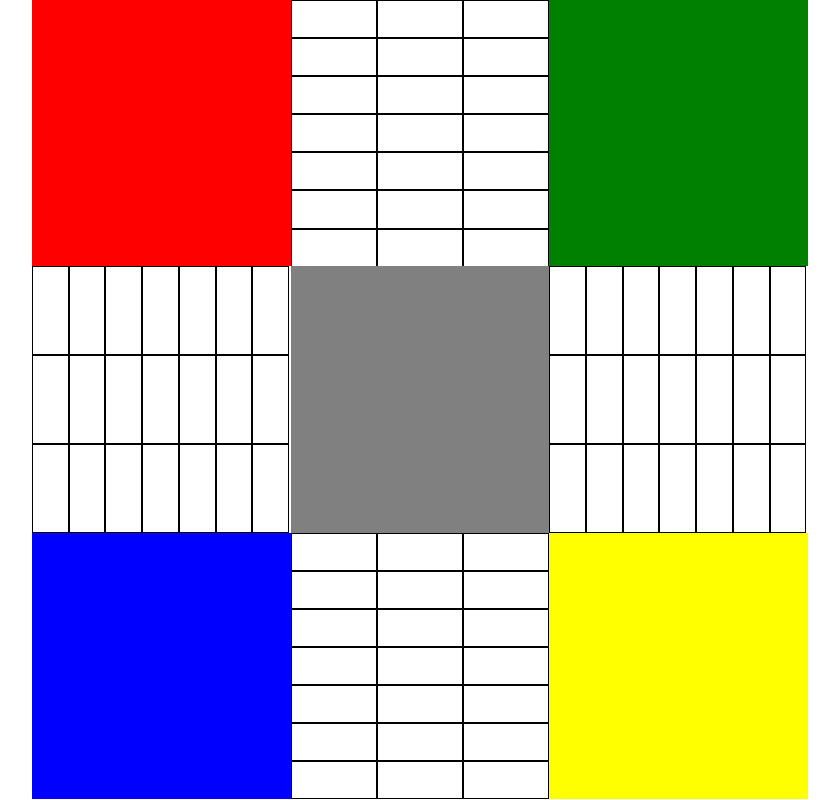
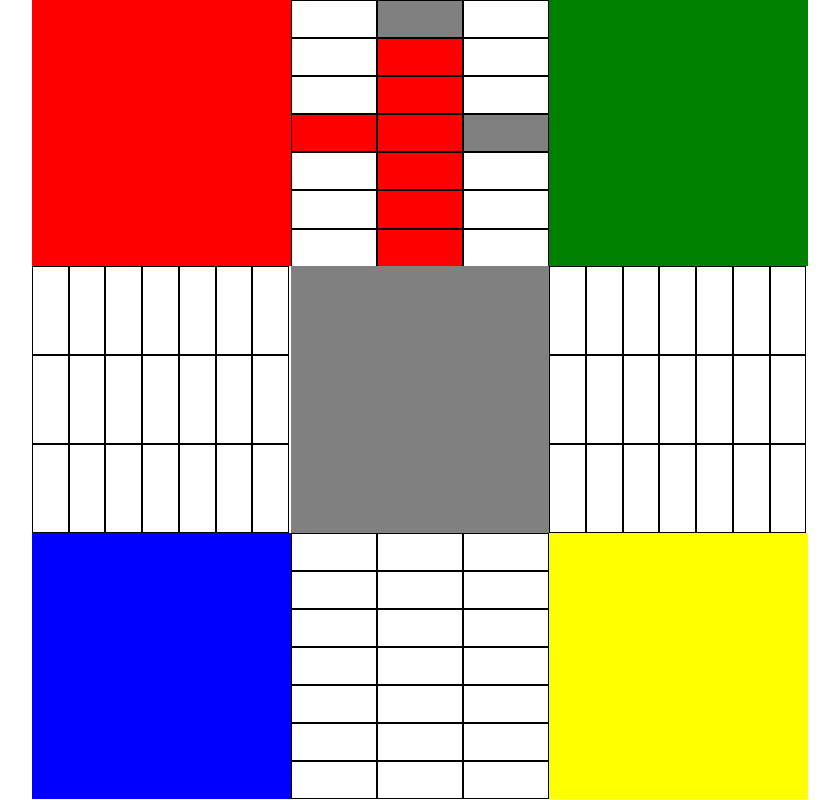
Before and after one commit to tomasrobino/u1-a2-responsive, a plain HTML site: page index.html in a window 1280 px wide. Shown: the whole page, without its empty margins (220-1059 px from the left). Drawn offline with nearby package versions, Linux system fonts and the light colour scheme.

Commit message:
casilleros norte

```diff
--- a/index.html
+++ b/index.html
@@ -13,37 +13,37 @@
         <div class="cuadrado col-4 g-0">
             <div class="fila row g-0">
                 <div class="casillero col-4"></div>
-                <div class="casillero col-4"></div>
+                <div class="casillero col-4 grisc"></div>
                 <div class="casillero col-4"></div>
             </div>
             <div class="fila row g-0">
                 <div class="casillero col-4"></div>
-                <div class="casillero col-4"></div>
+                <div class="casillero col-4 rojoc"></div>
                 <div class="casillero col-4"></div>
             </div>
             <div class="fila row g-0">
                 <div class="casillero col-4"></div>
+                <div class="casillero col-4 rojoc"></div>
                 <div class="casillero col-4"></div>
+            </div>
+            <div class="fila row g-0">
+                <div class="casillero col-4 rojoc"></div>
+                <div class="casillero col-4 rojoc"></div>
+                <div class="casillero col-4 grisc"></div>
+            </div>
+            <div class="fila row g-0">
+                <div class="casillero col-4"></div>
+                <div class="casillero col-4 rojoc"></div>
                 <div class="casillero col-4"></div>
             </div>
             <div class="fila row g-0">
                 <div class="casillero col-4"></div>
-                <div class="casillero col-4"></div>
+                <div class="casillero col-4 rojoc"></div>
                 <div class="casillero col-4"></div>
             </div>
             <div class="fila row g-0">
                 <div class="casillero col-4"></div>
-                <div class="casillero col-4"></div>
-                <div class="casillero col-4"></div>
-            </div>
-            <div class="fila row g-0">
-                <div class="casillero col-4"></div>
-                <div class="casillero col-4"></div>
-                <div class="casillero col-4"></div>
-            </div>
-            <div class="fila row g-0">
-                <div class="casillero col-4"></div>
-                <div class="casillero col-4"></div>
+                <div class="casillero col-4 rojoc"></div>
                 <div class="casillero col-4"></div>
             </div>
         </div>
--- a/styles.css
+++ b/styles.css
@@ -21,3 +21,23 @@
     width: 14.2%;
     border: black solid 1px;
 }
+
+.grisc {
+    background-color: grey;
+}
+
+.rojoc {
+    background-color: red;
+}
+
+.azulc {
+    background-color: blue;
+}
+
+.verdec {
+    background-color: green;
+}
+
+.amarilloc {
+    background-color: yellow;
+}
```
